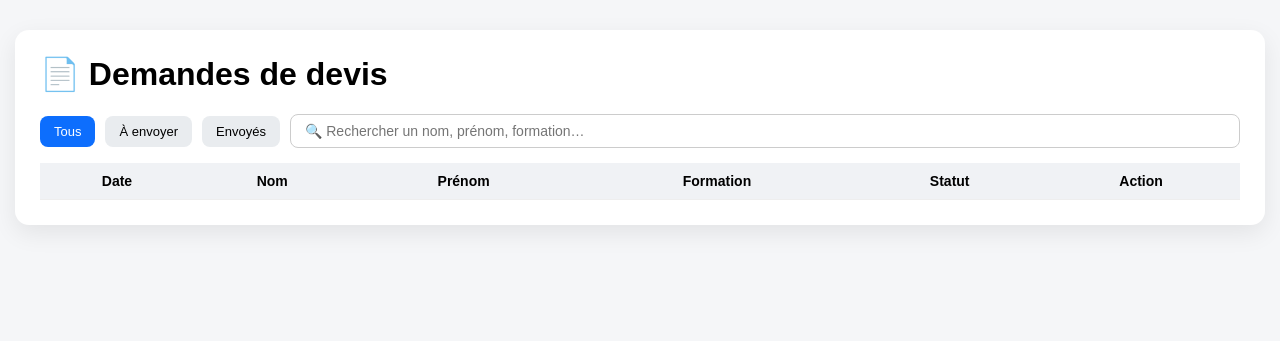
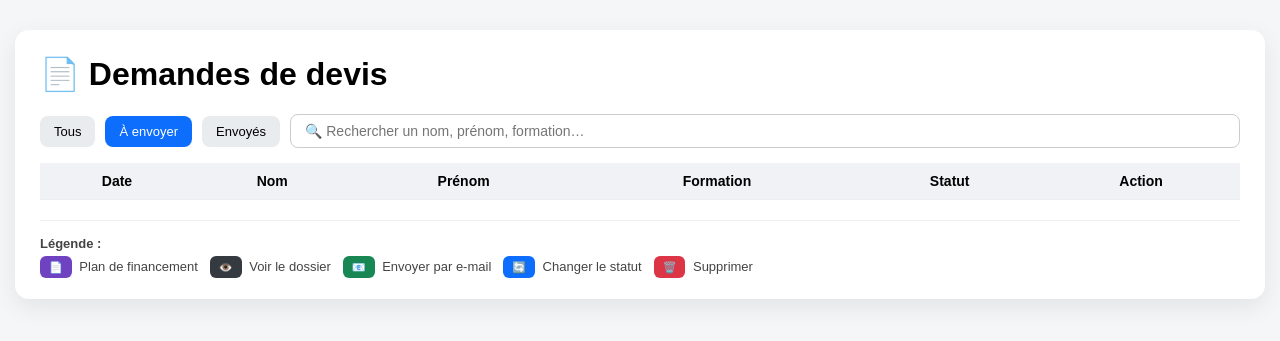
Before and after one commit to integraleacademy/assistance, a Flask app: page /admin-devis in a window 1280 px wide. Shown: the top 341 px of the page. Run offline with Flask 3, Linux system fonts and the light colour scheme; the visitor is signed in with stand-in values (Sample User, id 1); lists and menus that the app fills with data are empty; parts of the project's set-up code (start-up, migrations or seed data) failed here and were passed over.

Commit message:
Update admin_devis.html

```diff
--- a/templates/admin_devis.html
+++ b/templates/admin_devis.html
@@ -204,13 +204,25 @@ tbody tr:nth-child(even){
 {% endfor %}
 </tbody>
 </table>
+    <!-- 🔹 Légende des actions -->
+<div style="margin-top:20px;padding-top:15px;border-top:1px solid #eee;font-size:13px;color:#444;">
+    <strong>Légende :</strong>
+    <div style="margin-top:8px;display:flex;flex-wrap:wrap;gap:12px;">
+        <div><span class="action-mini btn-plan">📄</span> Plan de financement</div>
+        <div><span class="action-mini btn-voir">👁️</span> Voir le dossier</div>
+        <div><span class="action-mini btn-send">📧</span> Envoyer par e-mail</div>
+        <div><span class="action-mini btn-change">🔄</span> Changer le statut</div>
+        <div><span class="action-mini btn-delete">🗑️</span> Supprimer</div>
+    </div>
+</div>
+
 </div>
 
 <script>
 const search = document.getElementById("search");
 const rows = document.querySelectorAll(".row");
 
-let currentFilter = "tous";
+let currentFilter = "envoyer";
 
 // --- Fonction centrale : applique recherche + filtre ---
 function refreshDisplay() {
@@ -223,7 +235,7 @@ function refreshDisplay() {
         let matchesFilter = true;
 
         if (currentFilter === "envoyer") {
-            matchesFilter = (statut === "A envoyer");
+            matchesFilter = (statut === "À envoyer");
         } else if (currentFilter === "envoyes") {
             matchesFilter = (statut === "Envoyé");
         }
@@ -259,9 +271,12 @@ document.getElementById("filtre-envoyes").onclick = e => {
     refreshDisplay();
 };
 
-// --- Première mise à jour ---
+// --- Filtre par défaut : À envoyer ---
+setActive(document.getElementById("filtre-envoyer"));
+currentFilter = "envoyer";
 refreshDisplay();
 </script>
 
+
 </body>
 </html>
```
